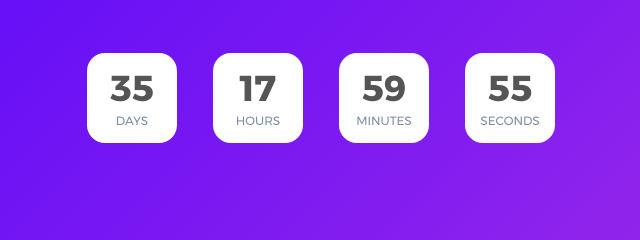
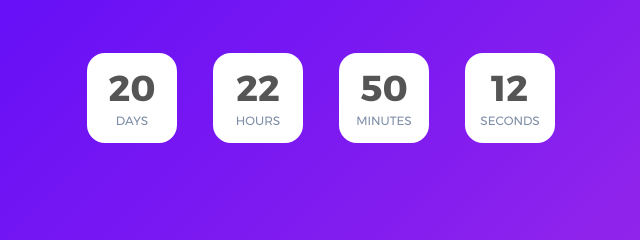
Before and after one commit to alvinsuryanto/alvinsuryanto.github.io, a plain HTML site: page index.html in a window 1280 px wide. Shown: the part 333-573 px from the top of the page, 319-959 px from the left. Drawn offline with Linux system fonts and the light colour scheme; a web font is replaced by a local one.

Commit message:
Update index.html

```diff
--- a/index.html
+++ b/index.html
@@ -23,7 +23,6 @@
 </head>
 <body>
 
-
 	<div class="bg-g1 size1 flex-w flex-col-c-sb p-l-15 p-r-15 p-t-55 p-b-35 respon1">
 		<span></span>
 		<div class="flex-col-c p-t-50 p-b-50">
@@ -37,22 +36,22 @@
 
 			<div class="flex-w flex-c cd100 p-b-82">
 				<div class="flex-col-c-m size2 how-countdown">
-					<span class="l1-txt3 p-b-9 days">35</span>
+					<span class="l1-txt3 p-b-9 days">0</span>
 					<span class="s1-txt1">Days</span>
 				</div>
 
 				<div class="flex-col-c-m size2 how-countdown">
-					<span class="l1-txt3 p-b-9 hours">17</span>
+					<span class="l1-txt3 p-b-9 hours">0</span>
 					<span class="s1-txt1">Hours</span>
 				</div>
 
 				<div class="flex-col-c-m size2 how-countdown">
-					<span class="l1-txt3 p-b-9 minutes">50</span>
+					<span class="l1-txt3 p-b-9 minutes">0</span>
 					<span class="s1-txt1">Minutes</span>
 				</div>
 
 				<div class="flex-col-c-m size2 how-countdown">
-					<span class="l1-txt3 p-b-9 seconds">39</span>
+					<span class="l1-txt3 p-b-9 seconds">0</span>
 					<span class="s1-txt1">Seconds</span>
 				</div>
 			</div>
@@ -109,7 +108,6 @@
 	</div>
 
 
-
 <!--===============================================================================================-->
 	<script src="vendor/jquery/jquery-3.2.1.min.js"></script>
 <!--===============================================================================================-->
@@ -124,17 +122,13 @@
 	<script src="vendor/countdowntime/countdowntime.js"></script>
 	<script>
 		$('.cd100').countdown100({
-			// Set Endtime here
-			// Endtime must be > current time
-			endtimeYear: 0,
-			endtimeMonth: 0,
-			endtimeDate: 35,
-			endtimeHours: 18,
+			endtimeYear: 2025,
+			endtimeMonth: 2,
+			endtimeDate: 26,
+			endtimeHours: 0,
 			endtimeMinutes: 0,
 			endtimeSeconds: 0,
 			timeZone: ""
-			// ex:  timeZone: "America/New_York", can be empty
-			// go to " http://momentjs.com/timezone/ " to get timezone
 		});
 	</script>
 <!--===============================================================================================-->
```
